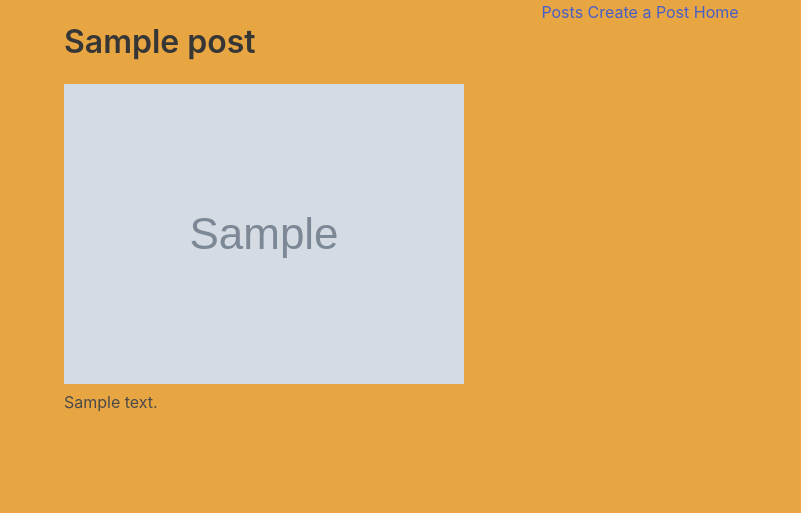
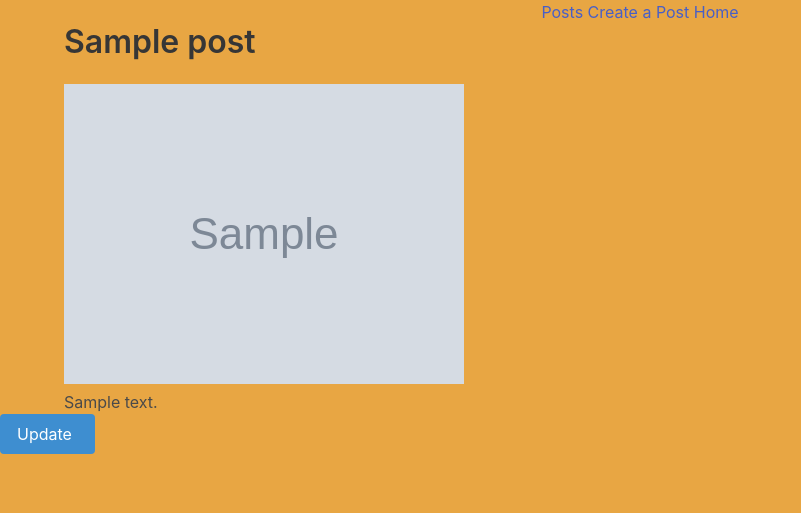
Before and after one commit to raymondborel/FriendlyDjangoApp, a Django app: page /posts/1/ in a window 1280 px wide. Shown: the top 513 px of the page, without its empty margins (0-801 px from the left). Run offline with Django 4.2, Linux system fonts and the light colour scheme; tables that the repository leaves empty hold one stand-in row (values such as "Sample post"); grey boxes marked "Sample" are stand-in pictures.

Commit message:
created update route

```diff
--- a/main_app/templates/post_detail.html
+++ b/main_app/templates/post_detail.html
@@ -1,19 +1,20 @@
-{% extends 'base.html' %}
-{% block title %}Posts{% endblock %}
-
-
+{% extends 'base.html' %} {% block title %}Posts{% endblock %}
 {% block content %}
 <div class="container">
   <div class="columns">
-      <div class="column is-three-quarters">
+    <div class="column">
       <div class="content">
         <h1 class="title">{{ post.title }}</h1>
-          <img src="{{ post.img }}" alt="{{ post.title }}" class="post-image">
+        <img src="{{ post.img }}" alt="{{ post.title }}" class="post-image" />
         <p>{{ post.body }}</p>
       </div>
     </div>
-      <div class="column">
   </div>
 </div>
-  </div>
+<a href="{% url 'post_update' post.pk %}" class="button is-info">
+  Update
+  <span class="icon">
+    <i class="fas fa-edit"></i>
+  </span>
+</a>
 {% endblock %}
--- a/main_app/views.py
+++ b/main_app/views.py
@@ -4,6 +4,7 @@ from django.views.generic.edit import CreateView, UpdateView
 from django.views.generic import DetailView
 from django.views import View
 from .models import Post
+from django.urls import reverse
 
 # Create your views here.
 class Home(TemplateView):
@@ -26,7 +27,8 @@ class PostCreate(CreateView):
     model = Post
     fields = ['title', 'img', 'body']
     template_name = "post_create.html"
-    success_url = '/posts/'
+    def get_success_url(self):
+        return reverse('post_detail', kwargs={'pk': self.object.pk})
 
 class PostDetail(DetailView):
     model = Post
@@ -36,4 +38,5 @@ class PostUpdate(UpdateView):
     model = Post
     fields = ['title', 'img', 'body']
     template_name = "post_update.html"
-    success_url = "/posts/"
+    def get_success_url(self):
+        return reverse('post_detail', kwargs={'pk': self.object.pk})
```
Lines whose indentation alone changed are shown as unchanged.
